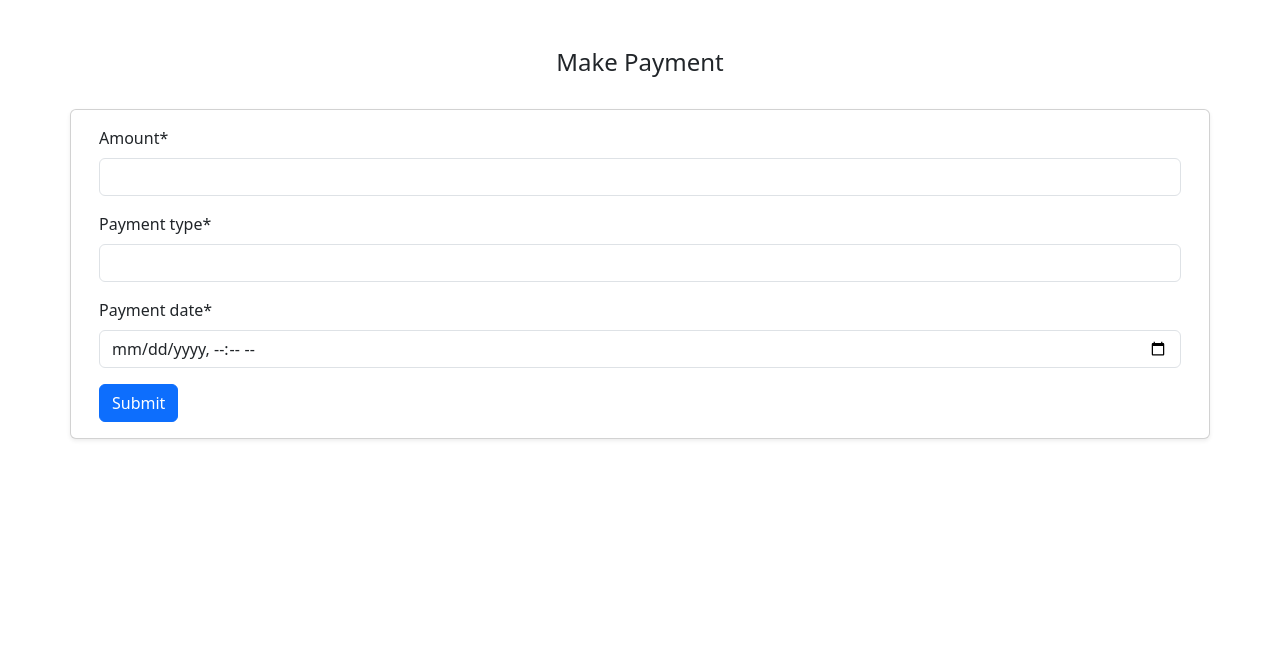
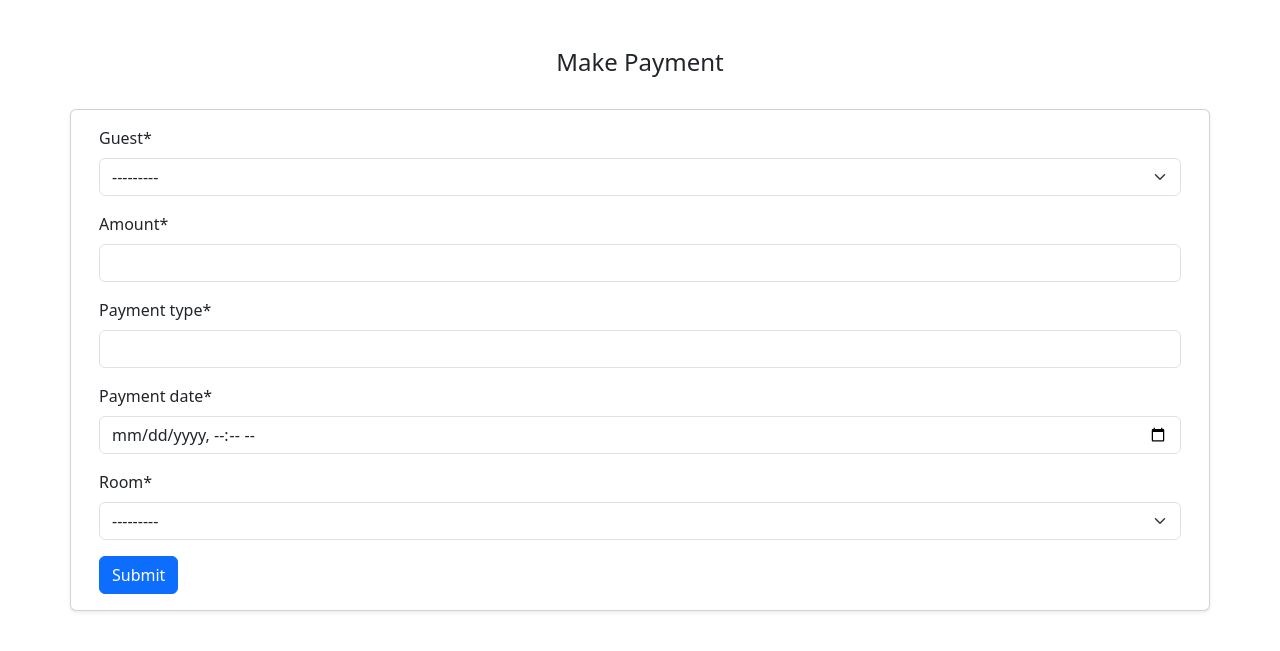
Before and after one commit to georgia23/hotel-management-system, a Django app: page /payments/makePayment in a window 1280 px wide. Shown: the part 56-707 px from the top of the page. Run offline with Django 5.2, Linux system fonts and the light colour scheme; tables that the repository leaves empty hold one stand-in row (values such as "Sample post"); some libraries are stand-ins or nearby versions.

Commit message:
Fixed guest name error

```diff
--- a/payments/forms.py
+++ b/payments/forms.py
@@ -17,7 +17,7 @@ class PaymentForm(forms.ModelForm):
 
     class Meta:
         model = Payment
-        fields = ['guest', 'amount', 'payment_type', 'payment_date']
+        fields = ['guest', 'amount', 'payment_type', 'payment_date', 'room']
         error_messages = {
             'guest': {
                 'required': "Please select a guest."
@@ -30,5 +30,8 @@ class PaymentForm(forms.ModelForm):
             },
             'payment_date': {
                 'required': "Please enter the payment date."
+            },
+            'room': {
+                'required': "Please select a room."
             }
         }
--- a/payments/models.py
+++ b/payments/models.py
@@ -1,8 +1,10 @@
 from django.db import models
 from rooms.models import Room
+from guests.models import Guest
 
 # Create your models here.
 class Payment(models.Model):
+    guest = models.ForeignKey(Guest, on_delete=models.CASCADE)
     amount = models.DecimalField(max_digits=10, decimal_places=2)
     payment_type = models.CharField(max_length=50)
     payment_date = models.DateTimeField(blank=False, null=False)
```
Also changed, not shown: payments/templates/paymentsList.html (+4 -6 lines), payments/migrations/0001_initial.py (added), rooms/migrations/0002_alter_category_name.py (added).
